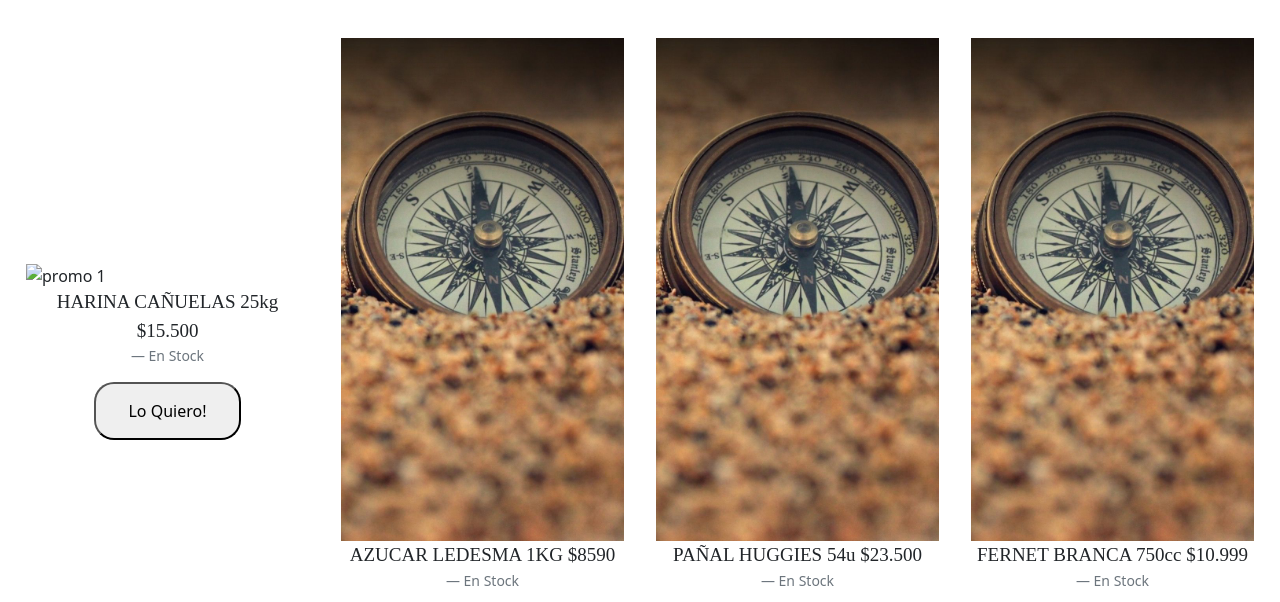
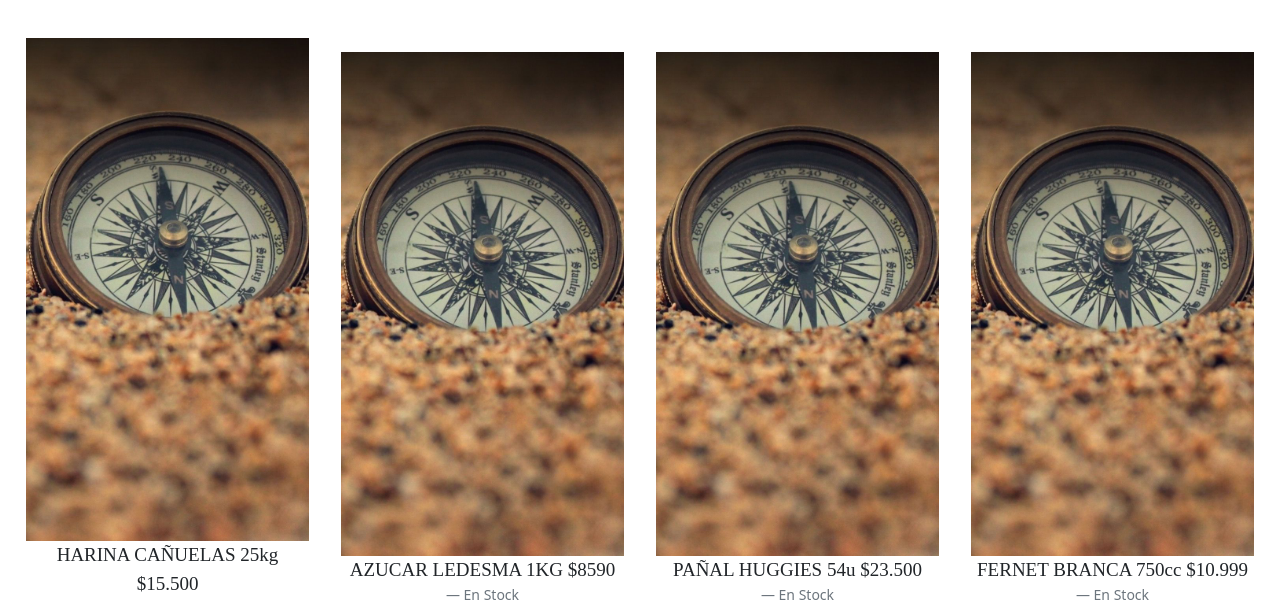
Before and after one commit to gasegovia-1405/web-coder, a plain HTML site: page pages/ofertas.html in a window 1280 px wide. Shown: the part 197-799 px from the top of the page. Drawn offline with nearby package versions, Linux system fonts and the light colour scheme.

Commit message:
correccion de errores

```diff
--- a/pages/ofertas.html
+++ b/pages/ofertas.html
@@ -41,7 +41,7 @@
         <div class="container-fluid mt-3">
             <div class="row align-items-center">
                 <div class="col-sm-12 col-md-6 col-lg-3 p-3">
-                    <img class="img-fluid" src="../assets/" alt="promo 1">
+                    <img class="img-fluid" src="../assets/glitch.jpg" alt="promo 1">
                         <figure class="text-center">
                             <blockquote class="blockquote">
                             <p>HARINA CAÑUELAS 25kg $15.500</p>
```
Also changed, not shown: index.html (+1 -1 lines).
